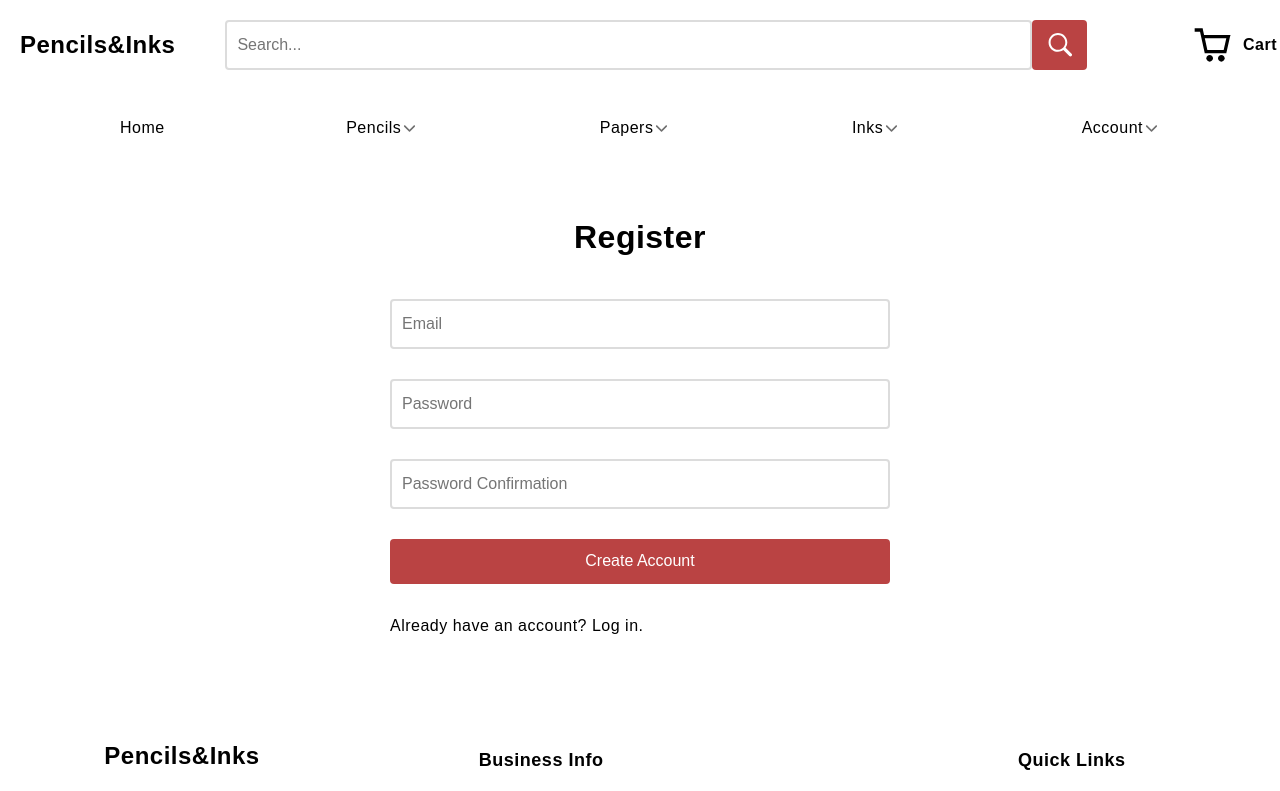
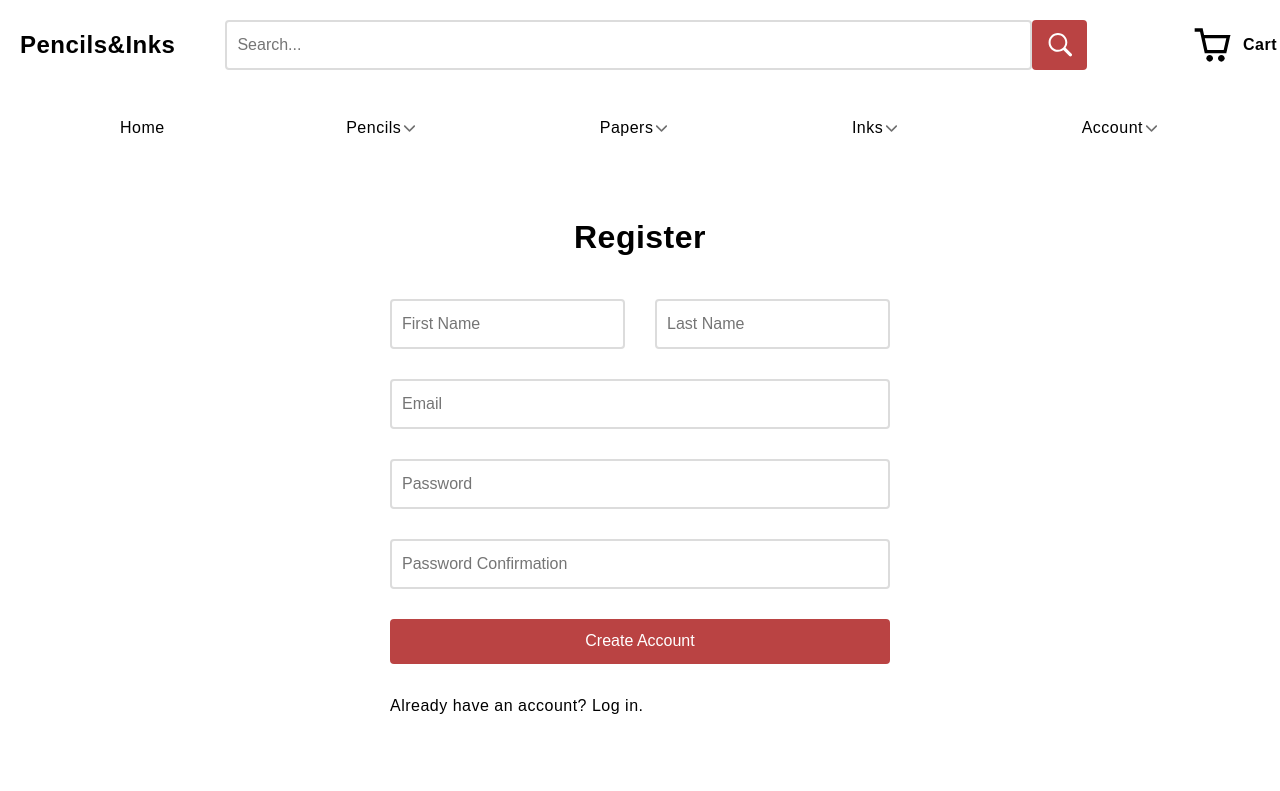
Before and after one commit to ElierHP/pencils-and-inks, a Next.js app: page /register in a window 1280 px wide. Shown: the top 791 px of the page. Built offline with nearby package versions, Linux system fonts and the light colour scheme; no server answers.

Commit message:
Add first name and last name to user.

```diff
--- a/src/components/ReviewList.js
+++ b/src/components/ReviewList.js
@@ -34,7 +34,6 @@ export default function ReviewList({ data, isLoading, isError, product_id }) {
       <Ul>
         {reviewsArray().map((review) => (
           <Li key={review.id}>
-            <p>{review.product_id}</p>
             <Score>
               <RatingContainer>
                 <Ratings rating={review.rating} mobileSize={"20px"} />
--- a/src/components/ui/ErrorMessage.js
+++ b/src/components/ui/ErrorMessage.js
@@ -2,11 +2,15 @@ import React from "react";
 import styled from "@emotion/styled";
 import theme from "../../styles/theme";
 
-export default function ErrorMessage({ children, color = theme.colors.error }) {
+export default function ErrorMessage({
+  children,
+  color = theme.colors.error,
+  align = "center",
+}) {
   // Styles
   const Message = styled.p`
     color: ${color};
-    text-align: center;
+    text-align: ${align};
   `;
   return <Message>{children}</Message>;
 }
--- a/src/pages/login.js
+++ b/src/pages/login.js
@@ -1,6 +1,6 @@
 import Layout from "../components/layout/Layout";
 import { Container, FormButton, Spinner } from "../components/ui";
-import { userSchema } from "../validations/user";
+import { userLoginSchema } from "../validations/user";
 import { useForm } from "react-hook-form";
 import { yupResolver } from "@hookform/resolvers/yup";
 import styled from "@emotion/styled";
@@ -17,7 +17,7 @@ export default function Login() {
     handleSubmit,
     formState: { errors },
   } = useForm({
-    resolver: yupResolver(userSchema),
+    resolver: yupResolver(userLoginSchema),
   });
 
   const onSubmit = (data) => login(data, "login");
@@ -65,7 +65,7 @@ export default function Login() {
                   )}
                 </InputContainer>
                 {/* Submit Button */}
-                <FormButton type="submit" text="Sign in" />
+                <FormButton text="Sign in" />
                 {/* Links to Register and Password Recovery. */}
                 <Links>
                   <Link href="/register">
--- a/src/pages/register.js
+++ b/src/pages/register.js
@@ -36,6 +36,42 @@ export default function Register() {
               <Spinner />
             ) : (
               <>
+                <NameContainer>
+                  {/* First Name Input */}
+                  <InputContainer>
+                    <Input
+                      type="text"
+                      placeholder="First Name"
+                      autoComplete="given-name"
+                      {...register("first_name")}
+                    />
+
+                    {/* First Name Error Message */}
+                    {errors.first_name && (
+                      <ErrorMsg>
+                        {formatErrorMessage(errors.first_name)}
+                      </ErrorMsg>
+                    )}
+                  </InputContainer>
+
+                  {/* Last Name Input */}
+                  <InputContainer>
+                    <Input
+                      type="text"
+                      placeholder="Last Name"
+                      autoComplete="family-name"
+                      {...register("last_name")}
+                    />
+
+                    {/* Email Error Message */}
+                    {errors.last_name && (
+                      <ErrorMsg>
+                        {formatErrorMessage(errors.last_name)}
+                      </ErrorMsg>
+                    )}
+                  </InputContainer>
+                </NameContainer>
+
                 {/* Email Input */}
                 <InputContainer>
                   <Input
@@ -81,7 +117,7 @@ export default function Register() {
                   )}
                 </InputContainer>
                 {/* Submit Button */}
-                <FormButton type="submit" text="Create Account" />
+                <FormButton text="Create Account" />
                 {/* Links to Register and Password Recovery. */}
                 <Links>
                   <Link href="/login">
@@ -120,9 +156,21 @@ const Form = styled.form`
   max-width: 500px;
 `;
 
+const NameContainer = styled.div`
+  display: flex;
+  justify-content: space-between;
+  flex-direction: column;
+  gap: 3rem;
+  ${theme.mq()[0]} {
+    justify-content: center;
+    flex-direction: row;
+  }
+`;
+
 const InputContainer = styled.div`
   position: relative;
   height: 50px;
+  width: 100%;
 `;
 
 const Input = styled.input`
--- a/src/validations/user.js
+++ b/src/validations/user.js
@@ -2,6 +2,8 @@ import * as yup from "yup";
 
 export const userSchema = yup
   .object({
+    first_name: yup.string().required("First name required").min(1).max(20),
+    last_name: yup.string().required("Last name required").min(1).max(40),
     email: yup.string().email().required().min(6).max(255),
     password: yup.string().required().min(6).max(255),
     password_confirmation: yup
@@ -9,3 +11,10 @@ export const userSchema = yup
       .oneOf([yup.ref("password"), null], "Passwords must match"),
   })
   .required();
+
+export const userLoginSchema = yup
+  .object({
+    email: yup.string().email().required().min(6).max(255),
+    password: yup.string().required().min(6).max(255),
+  })
+  .required();
```
Also changed, not shown: src/components/ReviewForm.js (+11 -2 lines), src/components/sections/EditProfileForm.js (+46 -0 lines).
